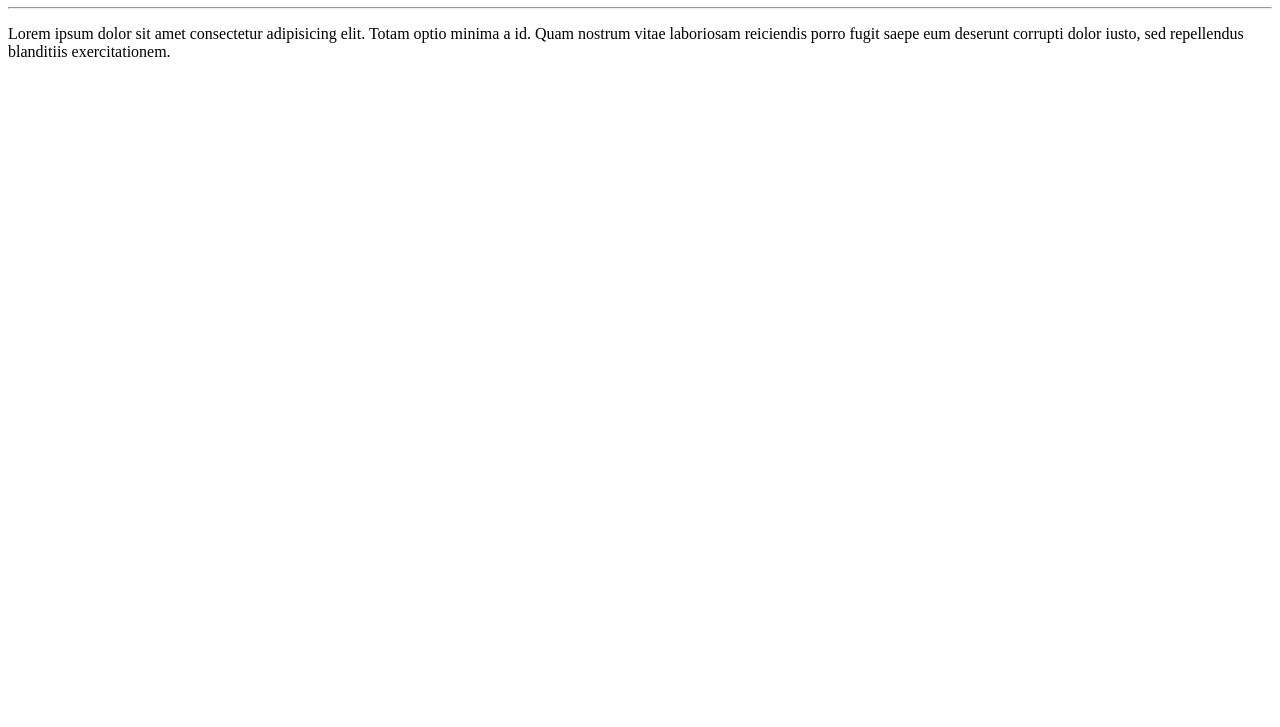
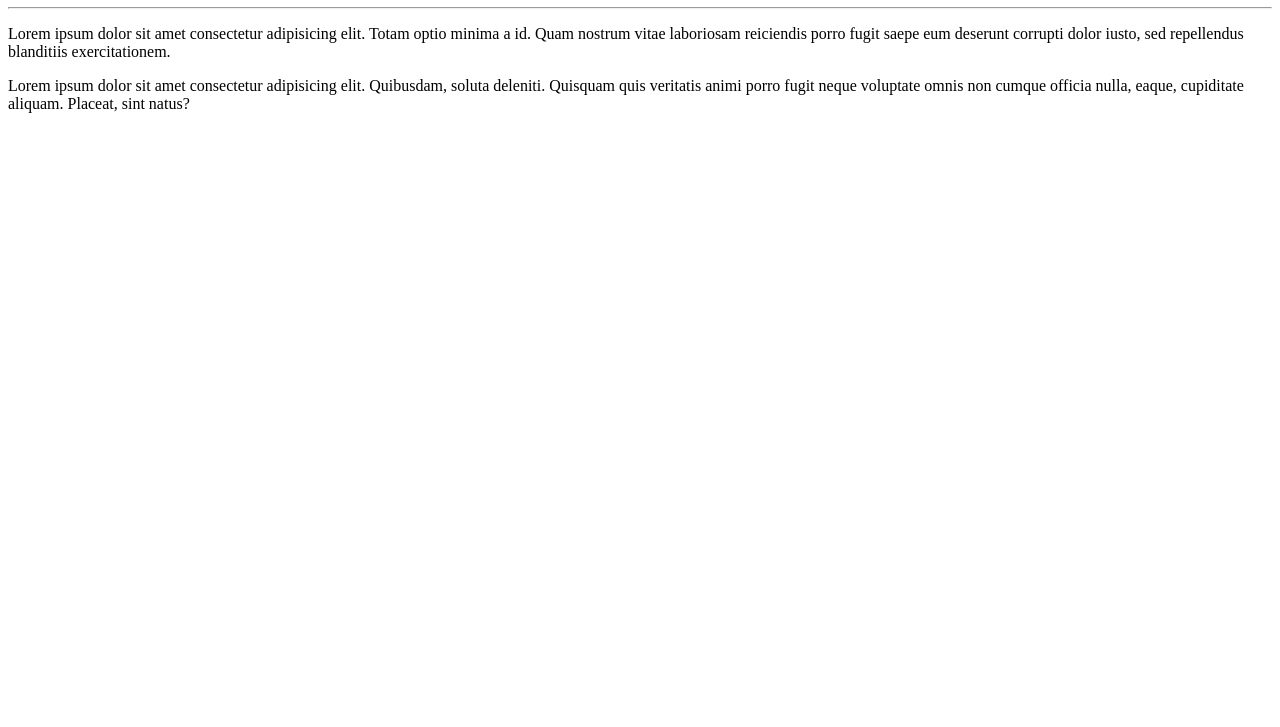
Before and after one commit to wm-rodrigues/OlaMundo, a plain HTML site: page site-exemplo/index.html in a window 1280 px wide. Shown: the part 73-800 px from the top of the page. Drawn offline with Linux system fonts and the light colour scheme.

Commit message:
adicionei um paragrafo

```diff
--- a/site-exemplo/index.html
+++ b/site-exemplo/index.html
@@ -10,5 +10,7 @@
     <h1>Olá, Mundo!</h1>
     <hr>
     <p>Lorem ipsum dolor sit amet consectetur adipisicing elit. Totam optio minima a id. Quam nostrum vitae laboriosam reiciendis porro fugit saepe eum deserunt corrupti dolor iusto, sed repellendus blanditiis exercitationem.</p>
+    <p>Lorem ipsum dolor sit amet consectetur adipisicing elit. Quibusdam, soluta deleniti. Quisquam quis veritatis animi porro fugit neque voluptate omnis non cumque officia nulla, eaque, cupiditate aliquam. Placeat, sint natus?</p>
+
 </body>
 </html>
```
